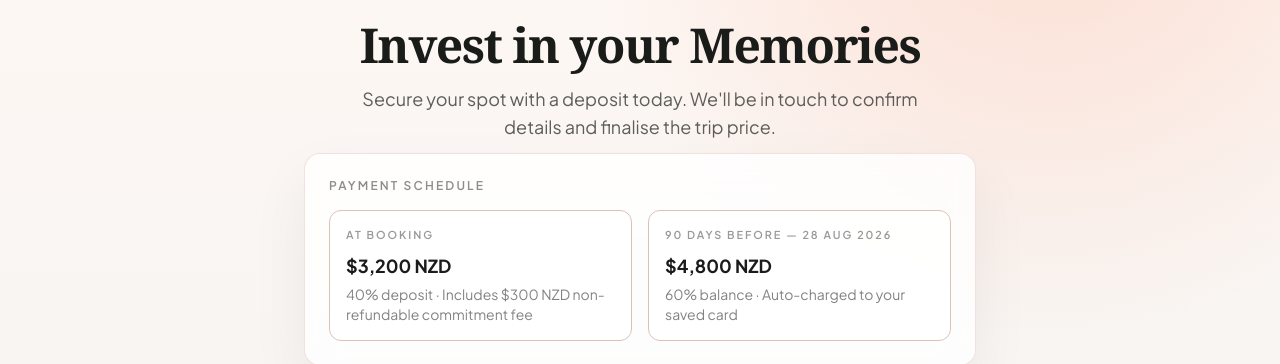
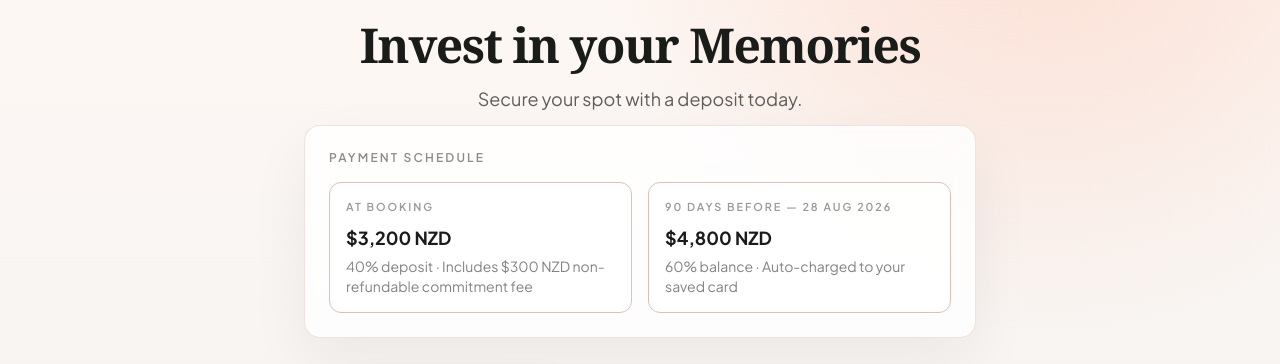
Before and after one commit to veehaTech/nz-group-trip, a website: page sagar-ami-2026/index.html in a window 1280 px wide. Shown: the part 8019-8383 px from the top of the page. Drawn offline with nearby package versions, Linux system fonts and the light colour scheme.

Commit message:
Tighten booking section copy

```diff
--- a/sagar-ami-2026/index.html
+++ b/sagar-ami-2026/index.html
@@ -1384,7 +1384,7 @@
       </span>
       <h2 class="text-3xl md:text-5xl font-bold text-brand mb-4">Invest in your Memories</h2>
       <p class="text-brand/70 text-lg mb-3 max-w-xl mx-auto">
-        Secure your spot with a deposit today. We'll be in touch to confirm details and finalise the trip price.
+        Secure your spot with a deposit today.
       </p>
       <div class="max-w-2xl mx-auto editorial-panel rounded-2xl px-5 py-5 md:px-6 md:py-6 mb-10 text-left">
         <p class="text-brand/50 text-xs font-semibold uppercase tracking-[0.18em] mb-4 text-center md:text-left">Payment Schedule</p>
```
